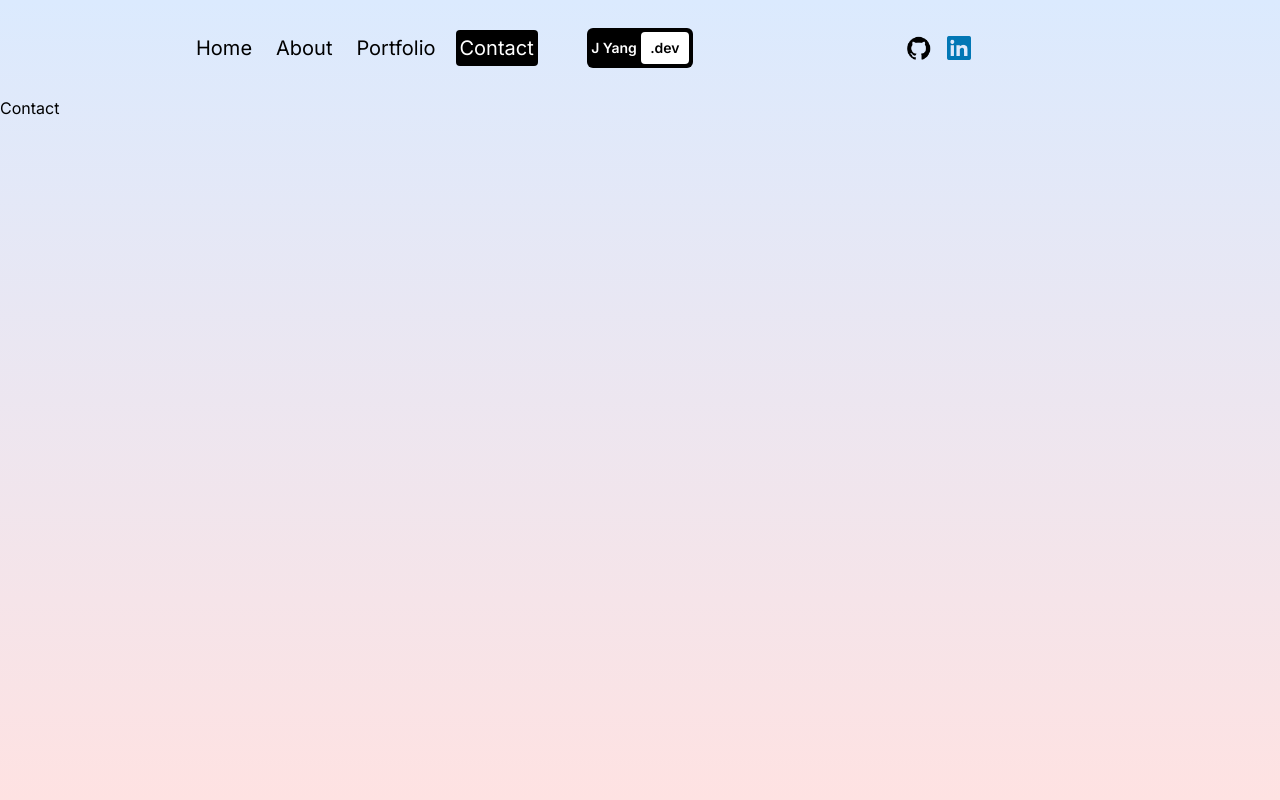
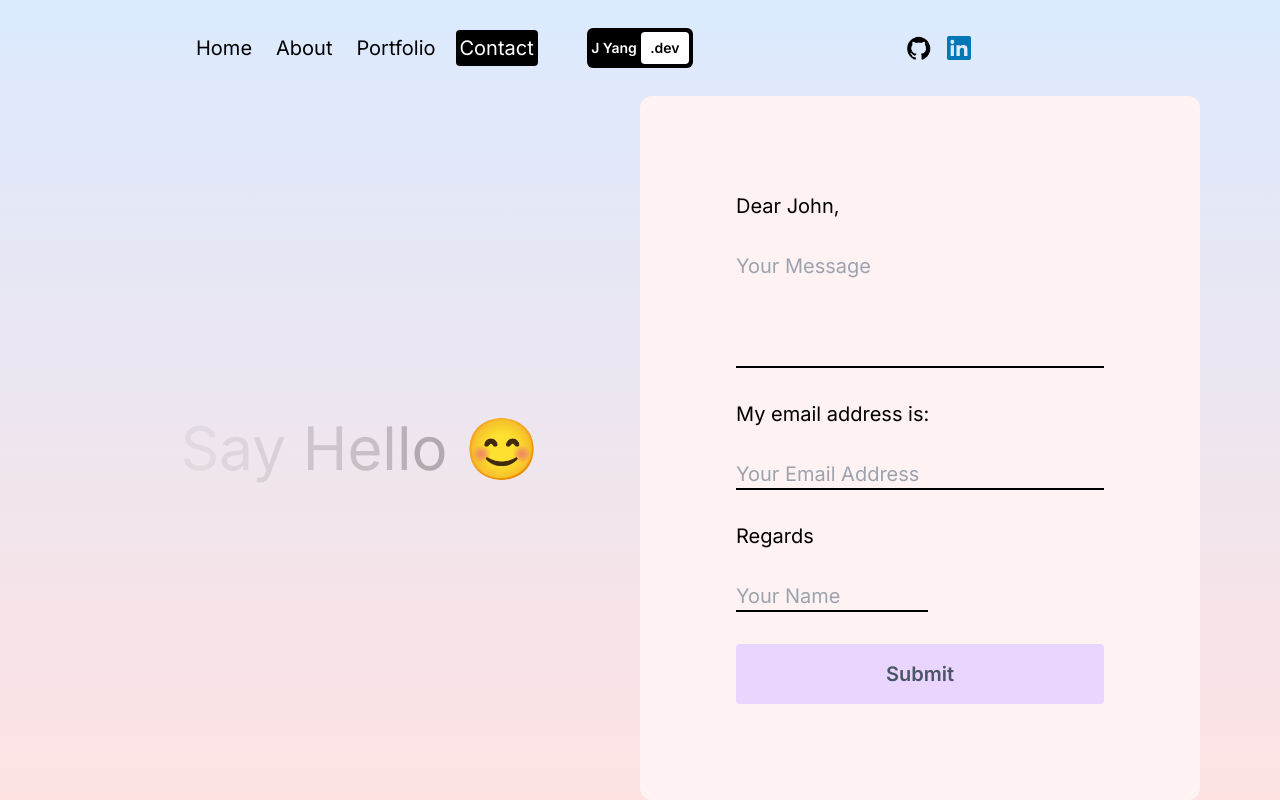
Before and after one commit to shimakaze09/PortfolioV2, a Next.js app: page /contact in a window 1280 px wide. Built offline with nearby package versions, Linux system fonts and the light colour scheme.

Commit message:
Finish up

```diff
--- a/src/app/about/page.jsx
+++ b/src/app/about/page.jsx
@@ -27,7 +27,7 @@ const AboutPage = () => {
       transition={{ duration: 1 }}
     >
       {/* CONTAINER */}
-      <div className="h-full overflow-scroll lg:flex" ref={containerRef}>
+      <div className="h-full overflow-y-scroll lg:flex" ref={containerRef}>
         {/* TEXT CONTAINER */}
         <div className="p-4 sm:p-8 md:p-12 lg:p-20 xl:p-48 flex flex-col gap-24 md:gap-32 lg:gap-48 zl:gap-64 lg:w-2/3 lg:pr-0 xl:w-1/2">
           {/* BIOGRAPHY CONTAINER */}
--- a/src/app/contact/page.jsx
+++ b/src/app/contact/page.jsx
@@ -1,8 +1,40 @@
 "use client"
 
 import { motion } from 'framer-motion';
+import emailjs from '@emailjs/browser';
+import { useRef, useState } from 'react';
 
 const ContactPage = () => {
+  const text = "Say Hello";
+
+  const [success, setSuccess] = useState(false)
+  const [error, setError] = useState(false)
+
+  const form = useRef()
+
+  const sendEmail = (e) => {
+    e.preventDefault();
+    setSuccess(false)
+    setError(false)
+
+    emailjs
+      .sendForm(
+        process.env.NEXT_PUBLIC_SERVICE_ID,
+        process.env.NEXT_PUBLIC_TEMPLATE_ID,
+        form.current, {
+        publicKey: process.env.NEXT_PUBLIC_PUBLIC_KEY,
+      })
+      .then(
+        (result) => {
+          setSuccess(true);
+          form.current.reset()
+        },
+        (error) => {
+          setError(true);
+        },
+      );
+  };
+
   return (
     <motion.div
       className="h-full"
@@ -10,7 +42,62 @@ const ContactPage = () => {
       animate={{ y: "0%" }}
       transition={{ duration: 1 }}
     >
-      Contact
+      <div className='h-full flex flex-col lg:flex-row px-4 sm:px-8 md:px-12 lg:px-20 xl:px48'>
+        {/* TEXT CONTAINER */}
+        <div className='h-1/2 lg:h-full lg:w-1/2 flex items-center justify-center text-6xl'>
+          <div>
+            {text.split("").map((letter, index) => (
+              <motion.span
+                key={index}
+                initial={{ opacity: 1 }}
+                animate={{ opacity: 0 }}
+                transition={{
+                  duration: 3,
+                  repeat: Infinity,
+                  delay: index * 0.1
+                }}
+              >
+                {letter}
+              </motion.span>
+            ))}
+            {" "}😊
+          </div>
+        </div>
+        {/* FORM CONTAINER */}
+        <form
+          ref={form}
+          onSubmit={sendEmail}
+          className='h-1/2 lg:h-full lg:w-1/2 bg-red-50 rounded-xl text-xl flex flex-col gap-8 justify-center p-24'
+        >
+          <span>Dear John,</span>
+          <textarea
+            rows={6}
+            placeholder='Your Message'
+            className='bg-transparent border-b-2 border-b-black outline-none resize-none'
+            name='user_message'
+            required
+          />
+          <span>My email address is:</span>
+          <input
+            type="text"
+            placeholder='Your Email Address'
+            className='bg-transparent border-b-2 border-b-black outline-none'
+            name='user_email'
+            required
+          />
+          <span>Regards</span>
+          <input
+            type="text"
+            placeholder='Your Name'
+            className='bg-transparent border-b-2 border-b-black outline-none w-48'
+            name='user_name'
+            required
+          />
+          <button type="submit" className='bg-purple-200 rounded font-semibold text-gray-600 p-4'>Submit</button>
+          {success && <span className='text-green-600 font-semibold'>Your message has been sent successfully!</span>}
+          {error && <span className='text-red-600 font-semibold'>Something went wrong!</span>}
+        </form>
+      </div>
     </motion.div>
   )
 }
--- a/src/app/page.jsx
+++ b/src/app/page.jsx
@@ -2,6 +2,7 @@
 
 import { motion } from "framer-motion";
 import Shapes from "@/components/shapes";
+import Link from "next/link";
 
 const Homepage = () => {
   return (
@@ -26,8 +27,12 @@ const Homepage = () => {
           </p>
           {/* BUTTONS */}
           <div className="w-full flex gap-4">
-            <button className="p-4 rounded-lg ring-1 ring-black bg-black text-white">View My Work</button>
-            <button className="p-4 rounded-lg ring-1 ring-black">Contact Me</button>
+            <Link href="/portfolio" className="p-4 rounded-lg ring-1 ring-black bg-black text-white hover:bg-transparent hover:text-black transition-colors duration-300">
+              View My Work
+            </Link>
+            <Link href="/contact" className="p-4 rounded-lg ring-1 ring-black hover:text-white hover:bg-black transition-colors duration-300">
+              Contact Me
+            </Link>
           </div>
         </div>
       </div>
--- a/src/app/portfolio/page.jsx
+++ b/src/app/portfolio/page.jsx
@@ -30,23 +30,23 @@ const PortfolioPage = () => {
         <div className="sticky top-0 flex h-screen gap-4 items-center overflow-hidden">
           <motion.div style={{ x }} className="flex">
             <div className="h-screen w-screen flex items-center justify-center bg-gradient-to-r from-purple-300 to-red-300" />
-            {projectsData.map((item) => (
+            {projectsData.map((project) => (
               <div
-                className={`h-screen w-screen flex items-center justify-center bg-gradient-to-r ${item.color}`}
-                key={item.id}
+                className={`h-screen w-screen flex items-center justify-center bg-gradient-to-r ${project.color}`}
+                key={project.id}
               >
                 <div className="flex flex-col gap-8 text-white">
                   <h1 className="text-xl font-bold md:text-4xl lg:text-6xl xl:text-8xl">
-                    {item.title}
+                    {project.title}
                   </h1>
                   <div className="relative w-80 h-56 md:w-96 md:h-64 lg:w-[500px] lg:h-[350px] xl:w-[600px] xl:h-[420px]">
-                    <Image src={item.image} alt="" fill />
+                    <Image src={project.image} alt="" fill />
                   </div>
                   <p className="w-80 md:w96 lg:w-[500px] lg:text-lg xl:w-[600px]">
-                    {item.description}
+                    {project.description}
                   </p>
-                  <Link href={item.link} className="flex justify-end">
-                    <button className="p-2 text-sm md:p-4 md:text-md lg:p-8 lg:text-lg bg-white text-gray-600 font-semibold m-4 rounded">Source code</button>
+                  <Link href={project.link} className="flex justify-end">
+                    <button className="p-2 text-sm md:p-4 md:text-md lg:p-8 lg:text-lg bg-white text-gray-600 font-semibold m-4 rounded">Source Code</button>
                   </Link>
                 </div>
               </div>
```
Also changed, not shown: package.json (+5 -4 lines), 2 other files (tests, documents, lock files or other folders).
